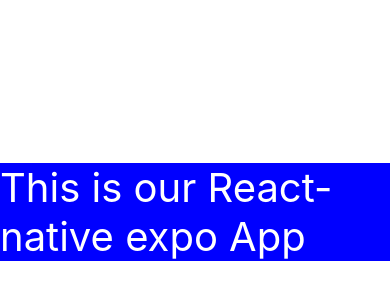
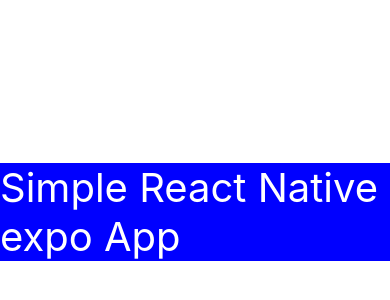
Before and after one commit to studentocsbMatvei/KennyAppOCSB2024, a React Native app in the folder DeliveryApp/: screen / in a window 390 px wide. Shown: the part 210-510 px from the top of the page. Built offline with nearby package versions, Linux system fonts and the light colour scheme.

Commit message:
changed text to 'Simple React Native expo App'

```diff
--- a/DeliveryApp/App.js
+++ b/DeliveryApp/App.js
@@ -4,7 +4,7 @@
 export default function App() {
   return (
     <View style={styles.container}>
-      <Text style={styles.textBackground}>This is our React-native expo App</Text>
+      <Text style={styles.textBackground}>Simple React Native expo App</Text>
       <StatusBar style="auto" />
     </View>
   );
```
